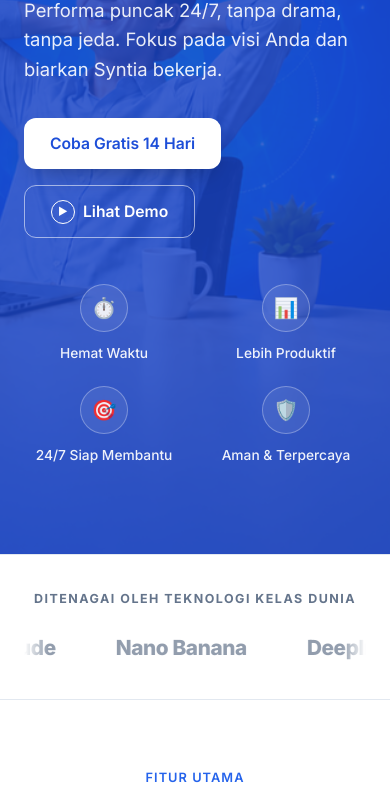
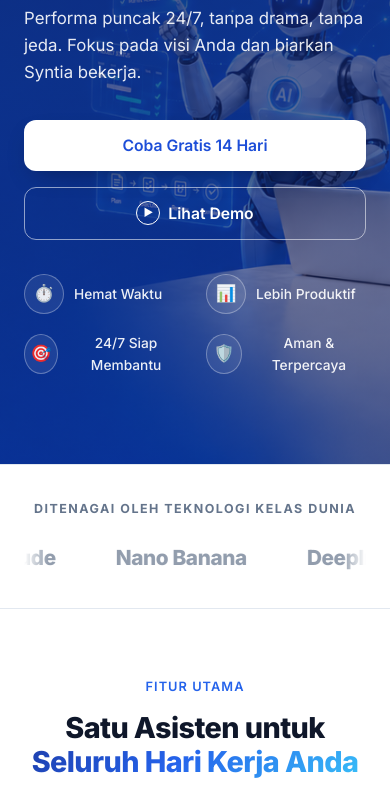
Before and after one commit to syntegraindonesia/lp-syntia, a website: page index.html in a window 390 px wide. Shown: the part 382-1173 px from the top of the page. Drawn offline with Linux system fonts and the light colour scheme.

Commit message:
Improve mobile hero: keep image visible with vertical overlay, stacked CTAs

```diff
--- a/index.html
+++ b/index.html
@@ -226,8 +226,9 @@
     .grid-4{grid-template-columns:repeat(2,1fr)}
     .grid-3{grid-template-columns:repeat(2,1fr)}
     .persona{grid-template-columns:1fr}
-    .hero-bg-wrap{opacity:.16}
-    .hero{min-height:auto}
+    .hero{min-height:100vh;align-items:flex-start;padding-top:120px}
+    .hero-bg-wrap img{object-position:72% 26%;transform:none}
+    .hero-bg-wrap::before{background:linear-gradient(to bottom,rgba(17,37,105,.92) 0%,rgba(17,37,105,.74) 46%,rgba(17,37,105,.5) 100%)}
     .hero-copy{max-width:none}
   }
   @media(max-width:640px){
@@ -236,8 +237,13 @@
     .grid-4,.grid-3,.topup{grid-template-columns:1fr}
     .section{padding:64px 0}
     .cta{padding:48px 24px}
-    .hero-features{gap:22px;justify-content:space-between}
-    .hf{flex:1 0 40%}
+    .hero h1{font-size:2.2rem}
+    .hero p.lead{font-size:1.05rem}
+    .hero-actions{flex-direction:column;align-items:stretch}
+    .hero-actions .btn{width:100%;justify-content:center}
+    .hero-features{gap:18px 22px;margin-top:34px;justify-content:flex-start}
+    .hf{flex:0 0 calc(50% - 11px);flex-direction:row;justify-content:flex-start;gap:10px}
+    .hf-ic{width:40px;height:40px;font-size:1.05rem}
   }
 </style>
 </head>
```
